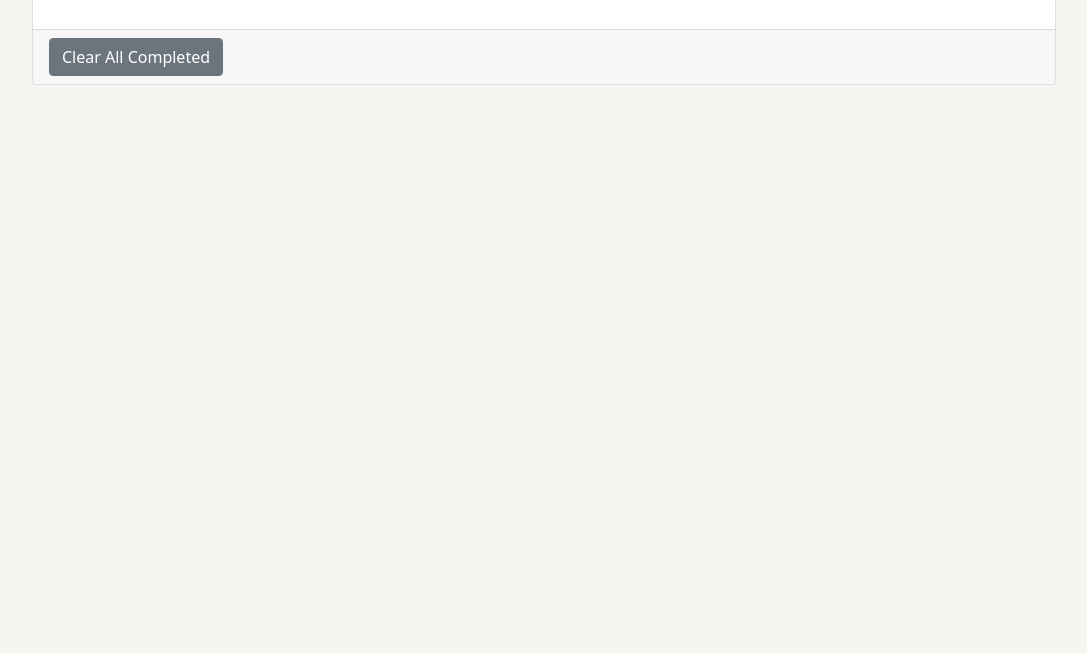
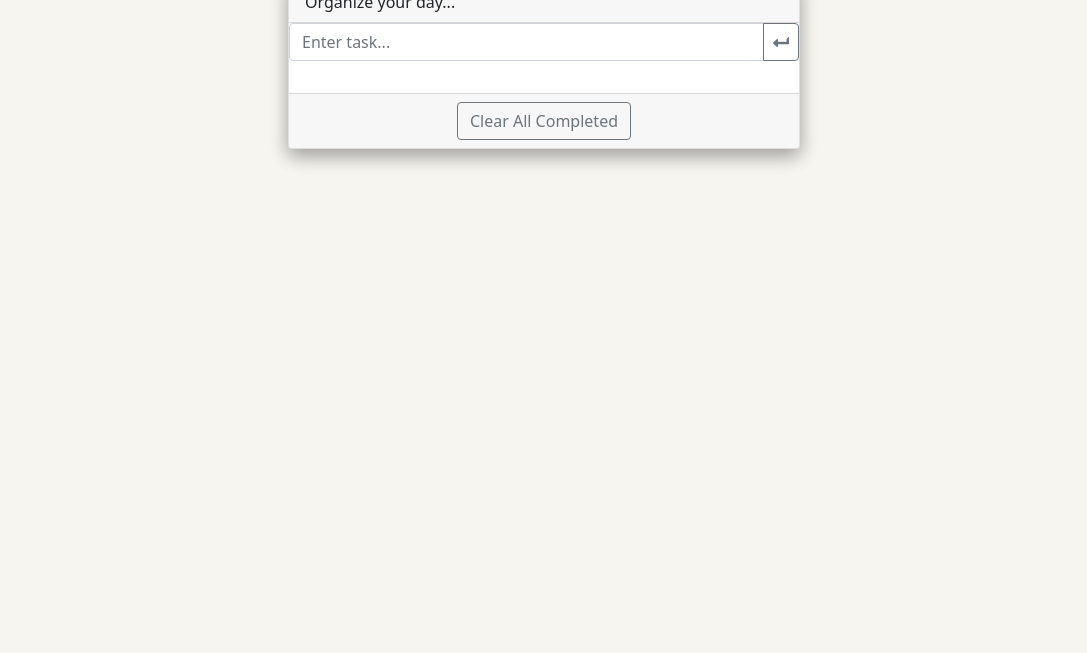
Before and after one commit to brytebee/toDo, a website built with webpack: page src/index.html in a window 1280 px wide. Shown: the part 147-800 px from the top of the page, without its empty margins (96-1183 px from the left). Built offline with nearby package versions, Linux system fonts and the light colour scheme.

Commit message:
Update style

```diff
--- a/src/index.html
+++ b/src/index.html
@@ -12,21 +12,23 @@
 </head>
 
 <body>
+    <h1 class="header text-center"><i class="fas fa-check-square "></i> Modern To Do List</h1>
     <div class="card">
         <div class="card-header">Organize your day...</div>
         <div class="input-group">
             <input id="input" type="text" class="form-control" placeholder="Enter task...">
-            <button id="addBtn" class="btn btn-outline-secondary" type="button">Add</button>
+            <button id="addBtn" class="btn btn-outline-secondary" type="button"><i
+                    class="fas fa-level-down-alt fa-rotate-90"></i></button>
         </div>
-        <div class="card-body">
+        <div id="list" class="card-body">
 
-            <div id="list" class="form container bg-light">
+        </div>
+        <div class="card-footer text-center"><button id="clearBtn" class="btn btn-outline-secondary" type="button">Clear
+                All
+                Completed</button></div>
+    </div>
+    </div>
 
-            </div>
-        </div>
-        <div class="card-footer text-muted"><a href="#" id="clearBtn" class="btn btn-secondary btn-block ">Clear All
-                Completed</a></div>
-    </div>
 </body>
 
 </html>
--- a/src/styles.css
+++ b/src/styles.css
@@ -1,9 +1,18 @@
 body {
   background-color: rgba(236, 230, 218, 0.383);
 }
+.header {
+  margin-top: 5%;
+  font-size: 2em;
+}
 
 .card {
-  margin: 5% 10%;
+  margin: 2% 30%;
+}
+
+.card {
+  box-shadow: 0 8px 17px 0 rgba(0, 0, 0, 0.2), 0 6px 20px 0 rgba(0, 0, 0, 0.19);
+  transition: all 0.55s ease-in-out;
 }
 
 .input {
```
